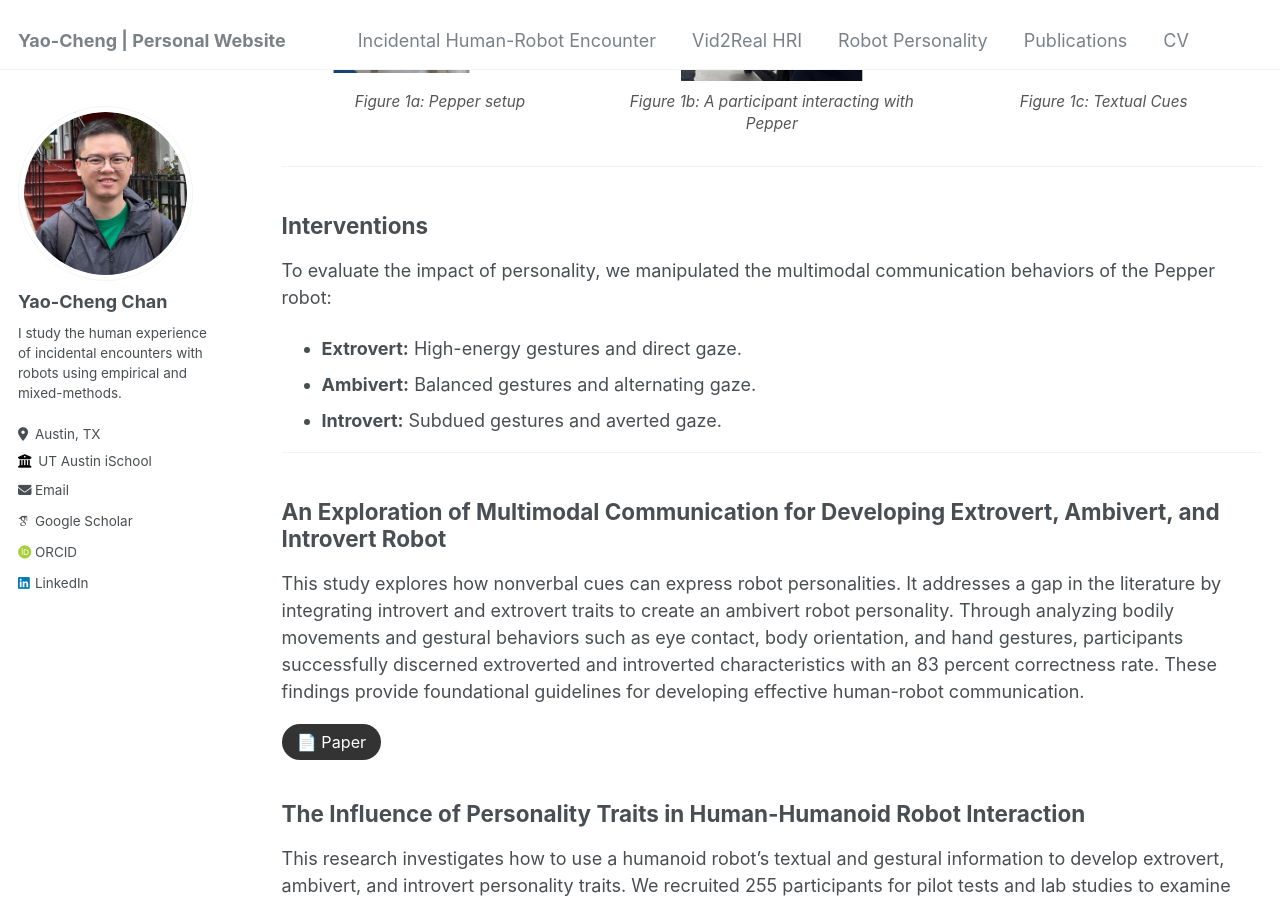
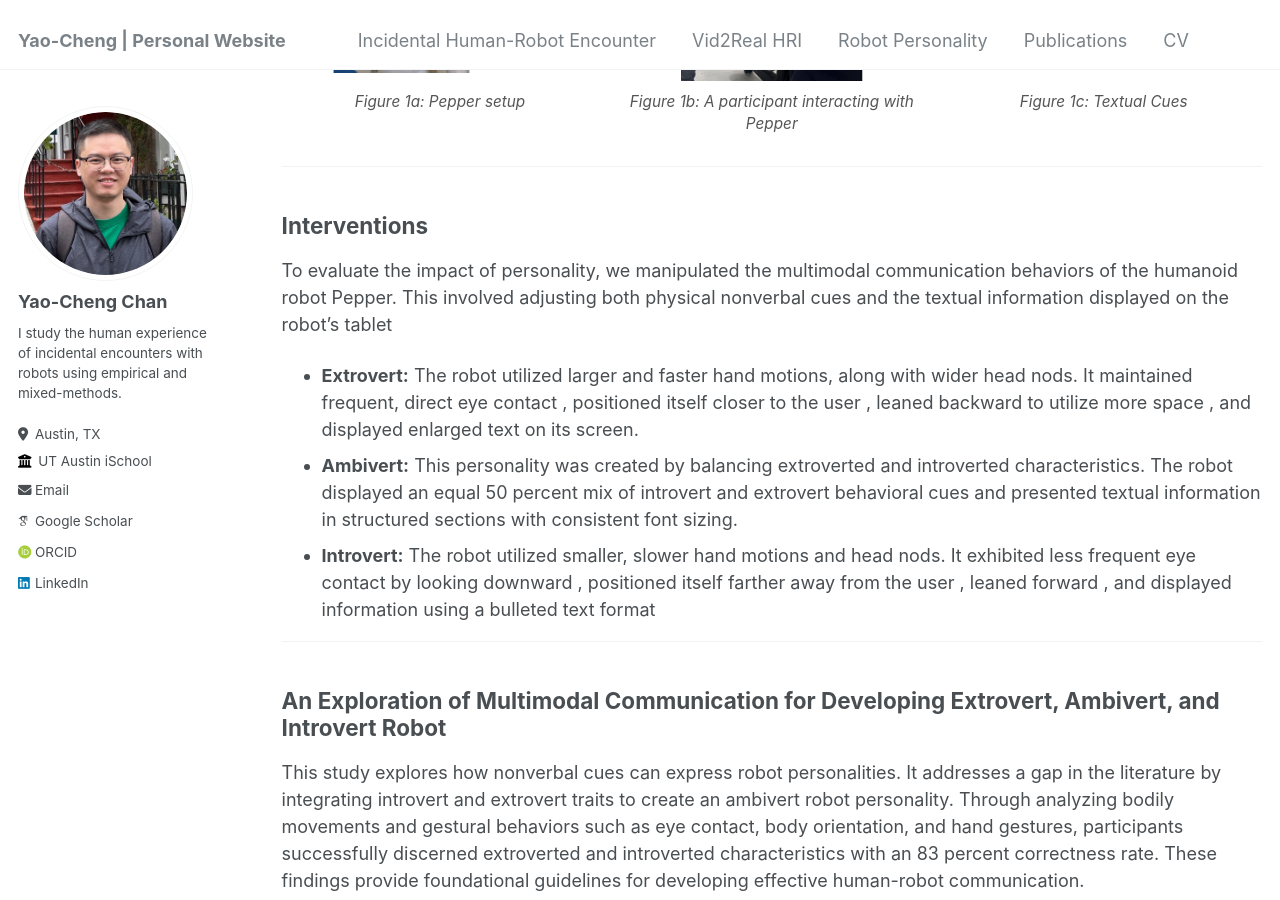
Before and after one commit to yaochengchan/yaochengchan.github.io, a Jekyll site: the page built from _pages/personality.md, in a window 1280 px wide and 900 px high, scrolled down 633 px. Built offline with Jekyll 4.4.1, drawn with Linux system fonts in a browser that asks for light colours; some web fonts are replaced; our own code applies the rules of GitHub Pages for plain Markdown files.

Commit message:
Update personality.md

```diff
--- a/_pages/personality.md
+++ b/_pages/personality.md
@@ -33,10 +33,10 @@ My research in human-robot interaction focuses on designing and evaluating human
 <hr>
 
 ## Interventions
-To evaluate the impact of personality, we manipulated the multimodal communication behaviors of the Pepper robot:
-* **Extrovert:** High-energy gestures and direct gaze.
-* **Ambivert:** Balanced gestures and alternating gaze.
-* **Introvert:** Subdued gestures and averted gaze.
+To evaluate the impact of personality, we manipulated the multimodal communication behaviors of the humanoid robot Pepper. This involved adjusting both physical nonverbal cues and the textual information displayed on the robot's tablet
+* **Extrovert:** The robot utilized larger and faster hand motions, along with wider head nods. It maintained frequent, direct eye contact , positioned itself closer to the user , leaned backward to utilize more space , and displayed enlarged text on its screen.
+* **Ambivert:** This personality was created by balancing extroverted and introverted characteristics. The robot displayed an equal 50 percent mix of introvert and extrovert behavioral cues and presented textual information in structured sections with consistent font sizing.
+* **Introvert:** The robot utilized smaller, slower hand motions and head nods. It exhibited less frequent eye contact by looking downward , positioned itself farther away from the user , leaned forward , and displayed information using a bulleted text format
 
 <hr>
 
```
